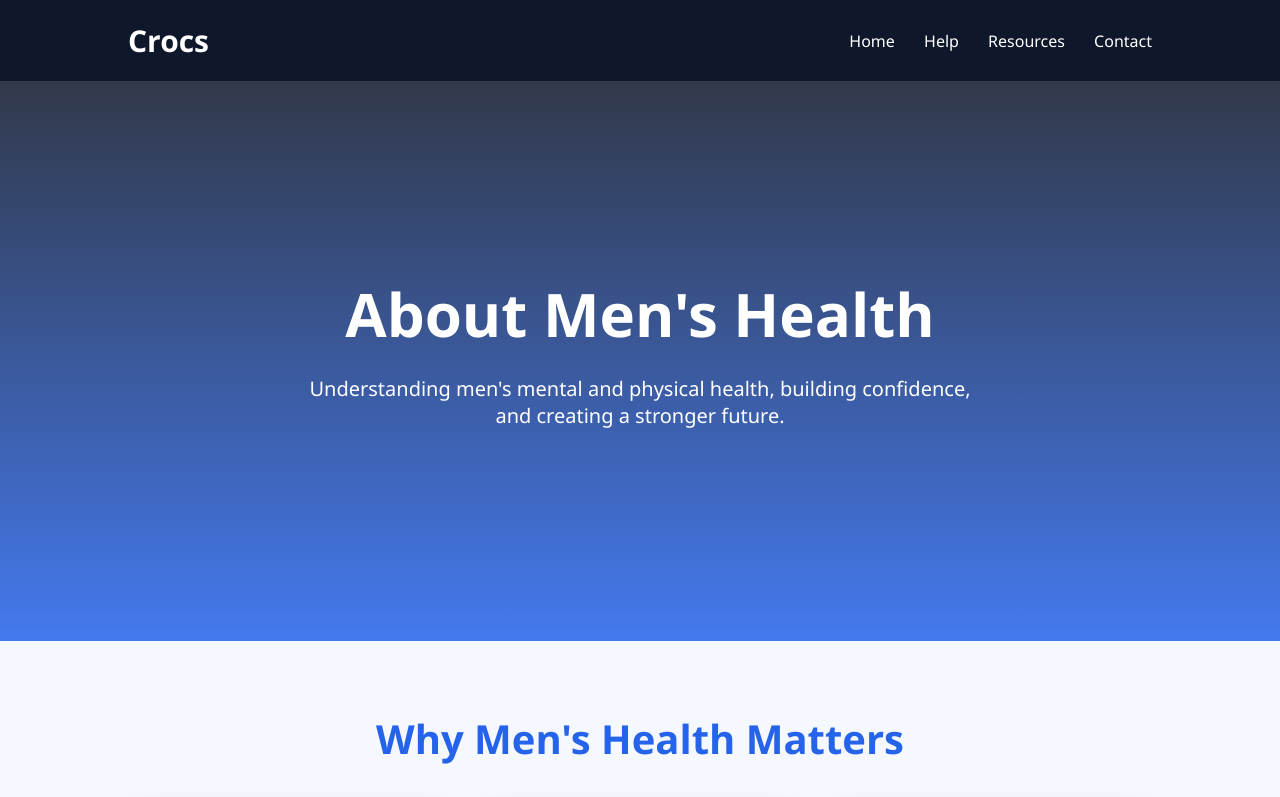
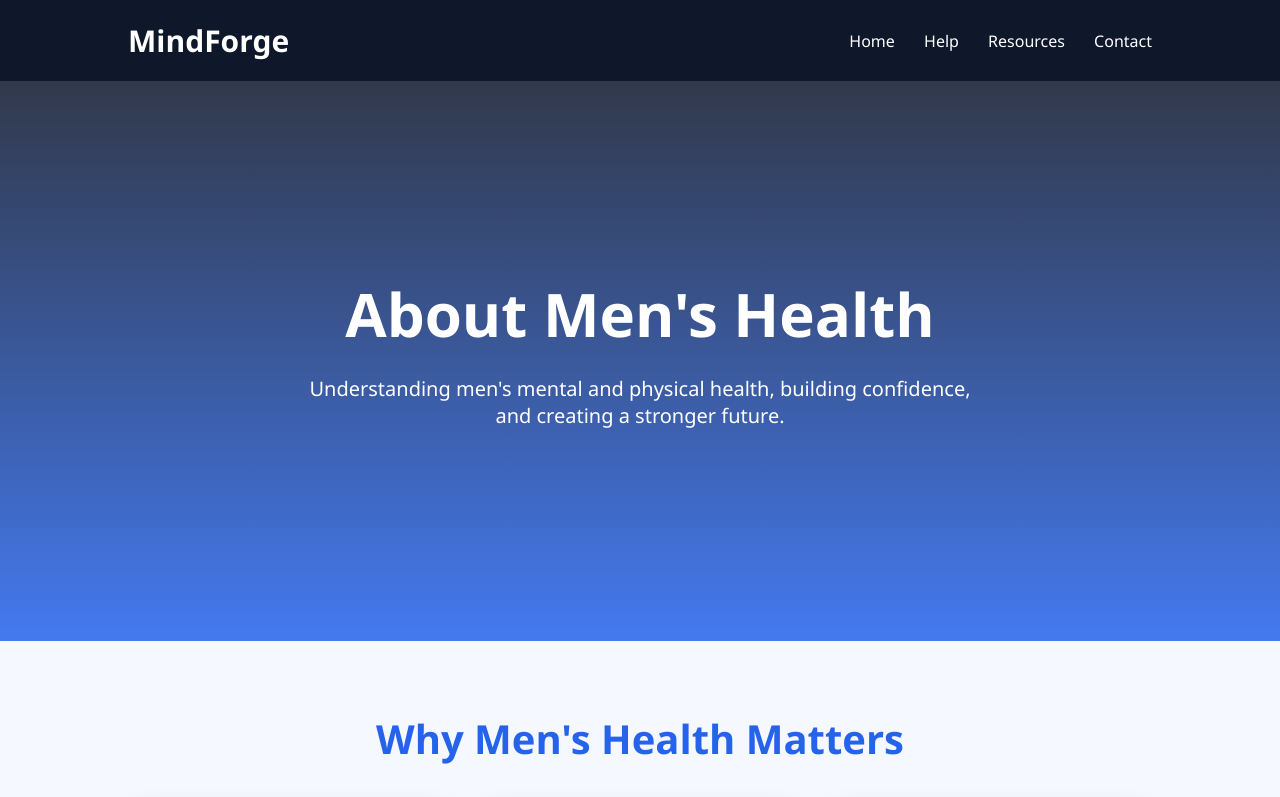
Before and after one commit to taffy3d/croc, a plain HTML site: page about.html in a window 1280 px wide. Shown: the top 797 px of the page. Drawn offline with Linux system fonts and the light colour scheme.

Commit message:
Update about.html

```diff
--- a/about.html
+++ b/about.html
@@ -380,7 +380,7 @@ font-size:40px;
 
 
 <div class="logo">
-Crocs
+MindForge
 </div>
 
 
```
